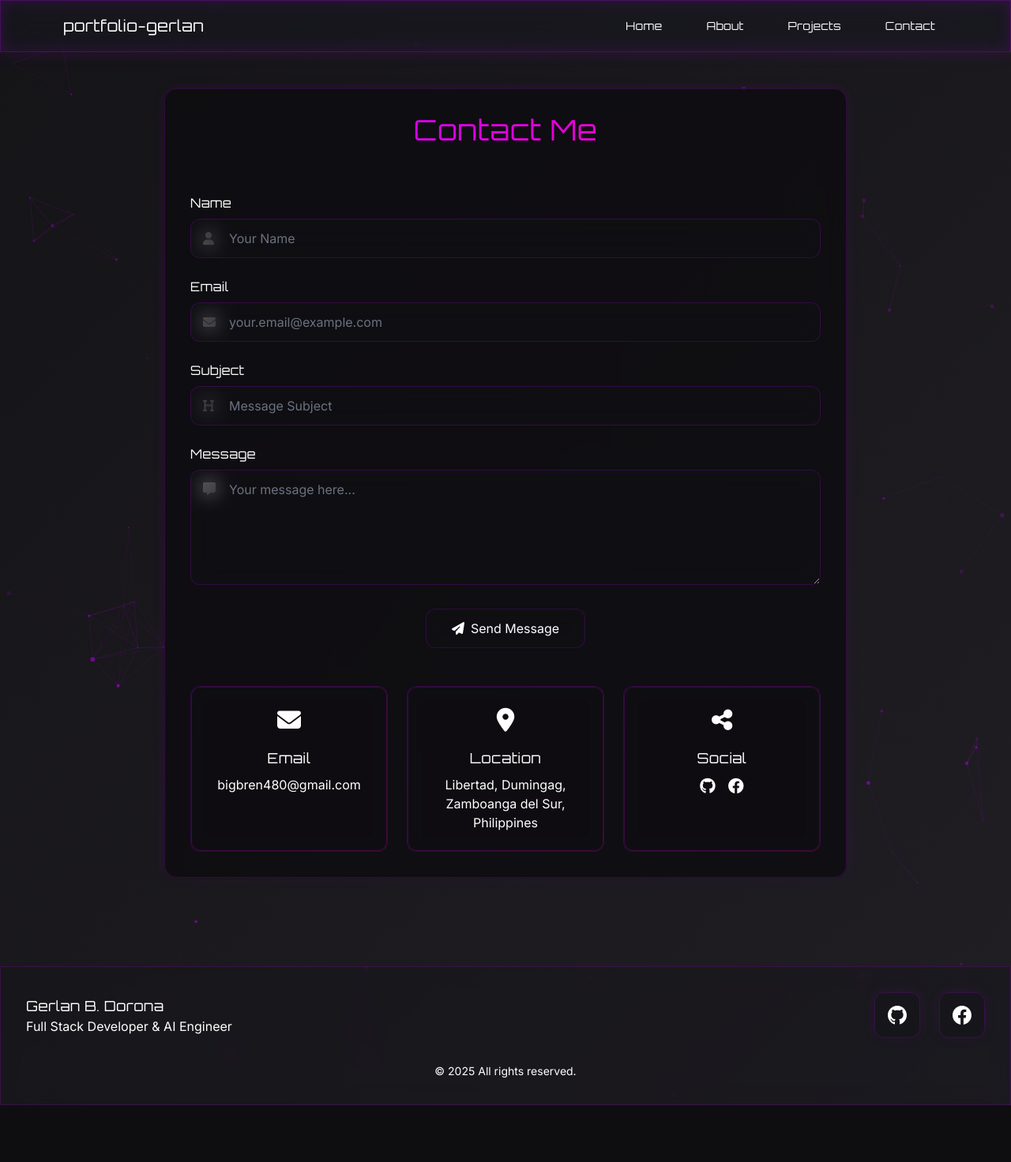
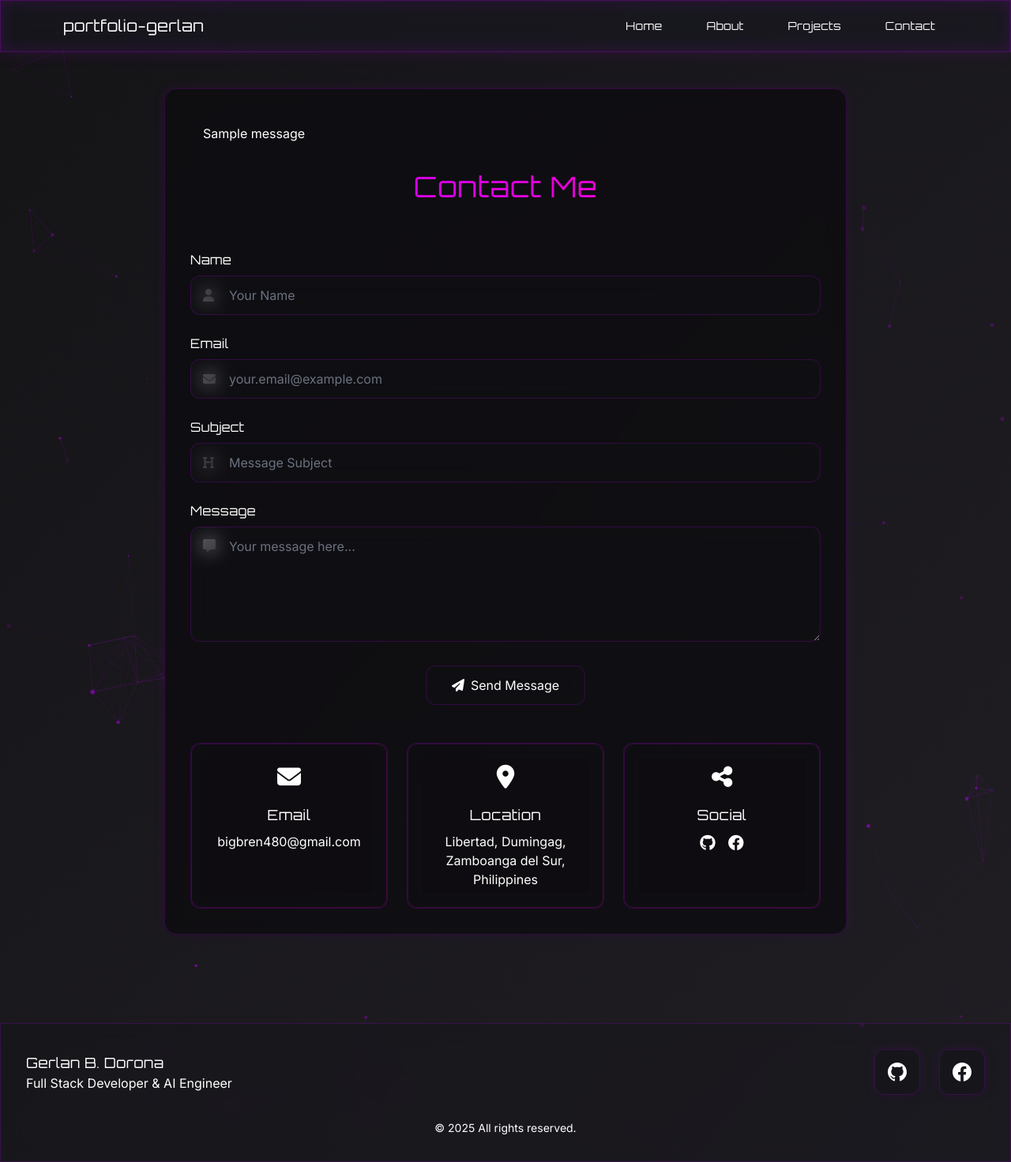
Before and after one commit to lanzy-lanzy/blogpost, a Django app: page /contact/ in a window 1280 px wide. Shown: the whole page at 79% size. Before the commit the page ends 1400 px from the top, so only its background shows below. Run offline with Django 5.2, Linux system fonts and the light colour scheme; one stand-in notice (Sample message) is shown; some libraries are stand-ins or nearby versions.

Commit message:
Add email configuration and enhance contact form functionality

```diff
--- a/portfolio/urls.py
+++ b/portfolio/urls.py
@@ -2,8 +2,8 @@ from django.urls import path
 from . import views
 
 urlpatterns = [
+    path('contact/', views.contact, name='contact'),
     path('', views.home, name='home'),
     path('about/', views.about, name='about'),
     path('projects/', views.projects, name='projects'),
-    path('contact/', views.contact, name='contact'),
 ]
--- a/portfolio/views.py
+++ b/portfolio/views.py
@@ -1,6 +1,6 @@
 from django.shortcuts import render, redirect
+from django.core.mail import send_mail
 from django.contrib import messages
-from django.core.mail import send_mail
 from django.conf import settings
 from .models import Project
 
@@ -15,6 +15,11 @@ def projects(request):
     projects = Project.objects.all().order_by('-created_at')
     return render(request, 'projects.html', {'projects': projects})
 
+from django.shortcuts import render, redirect
+from django.core.mail import send_mail
+from django.contrib import messages
+from django.conf import settings
+
 def contact(request):
     if request.method == 'POST':
         name = request.POST.get('name')
@@ -22,30 +27,37 @@ def contact(request):
         subject = request.POST.get('subject')
         message = request.POST.get('message')
 
-        # Email body
-        email_body = f"""
-        New message from portfolio contact form:
+        # Compose email with a more professional format
+        email_subject = f'New Contact Form Submission: {subject}'
+        email_message = f"""
+        New message from your portfolio website contact form.
 
+        Sender Details:
+        ---------------
         Name: {name}
         Email: {email}
         Subject: {subject}
 
-        Message:
+        Message Content:
+        ---------------
         {message}
+
+        This email was sent from your portfolio website's contact form.
         """
 
         try:
-            # Send email
+            # Send email using your configured settings
             send_mail(
-                f'Portfolio Contact: {subject}',
-                email_body,
-                settings.DEFAULT_FROM_EMAIL,
-                [settings.CONTACT_EMAIL],
+                email_subject,
+                email_message,
+                settings.EMAIL_HOST_USER,  # From email (your Gmail: bigbren480@gmail.com)
+                [settings.EMAIL_HOST_USER],  # To email (sending to yourself)
                 fail_silently=False,
             )
-            messages.success(request, 'Your message has been sent successfully!')
+            messages.success(request, 'Your message has been sent successfully! I will get back to you soon.')
             return redirect('contact')
         except Exception as e:
-            messages.error(request, 'There was an error sending your message. Please try again later.')
+            print(f"Email error: {str(e)}")  # For debugging
+            messages.error(request, 'An error occurred while sending your message. Please try again later.')
 
     return render(request, 'contact.html')
--- a/templates/contact.html
+++ b/templates/contact.html
@@ -2,6 +2,23 @@
 {% load static %}
 
 {% block content %}
+<style>
+    .spinner {
+        display: none;
+        animation: spin 1s linear infinite;
+    }
+
+    @keyframes spin {
+        from { transform: rotate(0deg); }
+        to { transform: rotate(360deg); }
+    }
+
+    button:disabled {
+        cursor: not-allowed;
+        opacity: 0.7;
+    }
+</style>
+
 <div class="max-w-4xl mx-auto px-4 py-12">
     <div class="glass-effect cyber-border p-8 rounded-2xl shadow-glass relative overflow-hidden">
         <!-- Background Elements -->
@@ -10,6 +27,17 @@
 
         <!-- Main Content -->
         <div class="relative z-10">
+            <!-- Messages -->
+            {% if messages %}
+            <div class="mb-6">
+                {% for message in messages %}
+                <div class="{% if message.tags == 'success' %}bg-green-500/20{% else %}bg-red-500/20{% endif %} text-{% if message.tags == 'success' %}green{% else %}red{% endif %}-300 px-4 py-3 rounded-xl mb-4">
+                    {{ message }}
+                </div>
+                {% endfor %}
+            </div>
+            {% endif %}
+
             <!-- Header -->
             <div class="text-center mb-10">
                 <h1 class="text-4xl pixel-font gradient-text mb-4">Contact Me</h1>
@@ -17,7 +45,7 @@
             </div>
 
             <!-- Contact Form -->
-            <form method="POST" class="space-y-6">
+            <form method="POST" class="space-y-6" id="contactForm">
                 {% csrf_token %}
 
                 <!-- Name Input -->
@@ -66,11 +94,12 @@
 
                 <!-- Submit Button -->
                 <div class="text-center">
-                    <button type="submit"
+                    <button type="submit" id="submitButton"
                         class="glass-effect px-8 py-3 rounded-xl text-cyber-pastel-purple hover:text-white transition-all duration-300 hover:shadow-neon-strong group relative overflow-hidden">
                         <span class="relative z-10 flex items-center justify-center">
-                            <i class="fas fa-paper-plane mr-2 group-hover:rotate-45 transition-transform duration-300"></i>
-                            Send Message
+                            <i class="fas fa-paper-plane mr-2 group-hover:rotate-45 transition-transform duration-300" id="sendIcon"></i>
+                            <i class="fas fa-spinner spinner mr-2" id="spinnerIcon"></i>
+                            <span id="buttonText">Send Message</span>
                         </span>
                         <div class="absolute inset-0 bg-gradient-to-r from-cyber-neon-purple to-cyber-neon-pink opacity-0 group-hover:opacity-20 transition-opacity duration-300"></div>
                     </button>
@@ -113,20 +142,42 @@
     </div>
 </div>
 
-<style>
-    .shadow-neon {
-        box-shadow: 0 0 20px rgba(191, 0, 255, 0.2);
+<script>
+document.addEventListener('DOMContentLoaded', function() {
+    const form = document.getElementById('contactForm');
+    const submitButton = document.getElementById('submitButton');
+    const sendIcon = document.getElementById('sendIcon');
+    const spinnerIcon = document.getElementById('spinnerIcon');
+    const buttonText = document.getElementById('buttonText');
+
+    form.addEventListener('submit', function(e) {
+        // Show loading state
+        submitButton.disabled = true;
+        sendIcon.style.display = 'none';
+        spinnerIcon.style.display = 'inline-block';
+        buttonText.textContent = 'Sending...';
+
+        // If you want to restore the button state after error
+        // (since the page won't refresh on error)
+        const restoreButton = () => {
+            submitButton.disabled = false;
+            sendIcon.style.display = 'inline-block';
+            spinnerIcon.style.display = 'none';
+            buttonText.textContent = 'Send Message';
+        };
+
+        // Optional: Add error handling if the form submission fails
+        setTimeout(() => {
+            if (document.querySelector('.bg-red-500\\/20')) {
+                restoreButton();
+            }
+        }, 1000);
+    });
+
+    // Check for success message and reset form if found
+    if (document.querySelector('.bg-green-500\\/20')) {
+        form.reset();
     }
-
-    .shadow-neon-strong {
-        box-shadow:
-            0 0 20px rgba(191, 0, 255, 0.3),
-            0 0 40px rgba(191, 0, 255, 0.2);
-    }
-
-    .form-group input:focus ~ i,
-    .form-group textarea:focus ~ i {
-        color: rgba(191, 0, 255, 0.8);
-    }
-</style>
+});
+</script>
 {% endblock content %}
```
Also changed, not shown: blogpost/settings.py (+23 -0 lines), portfolio_project/settings.py (deleted, +0 -9 lines).
